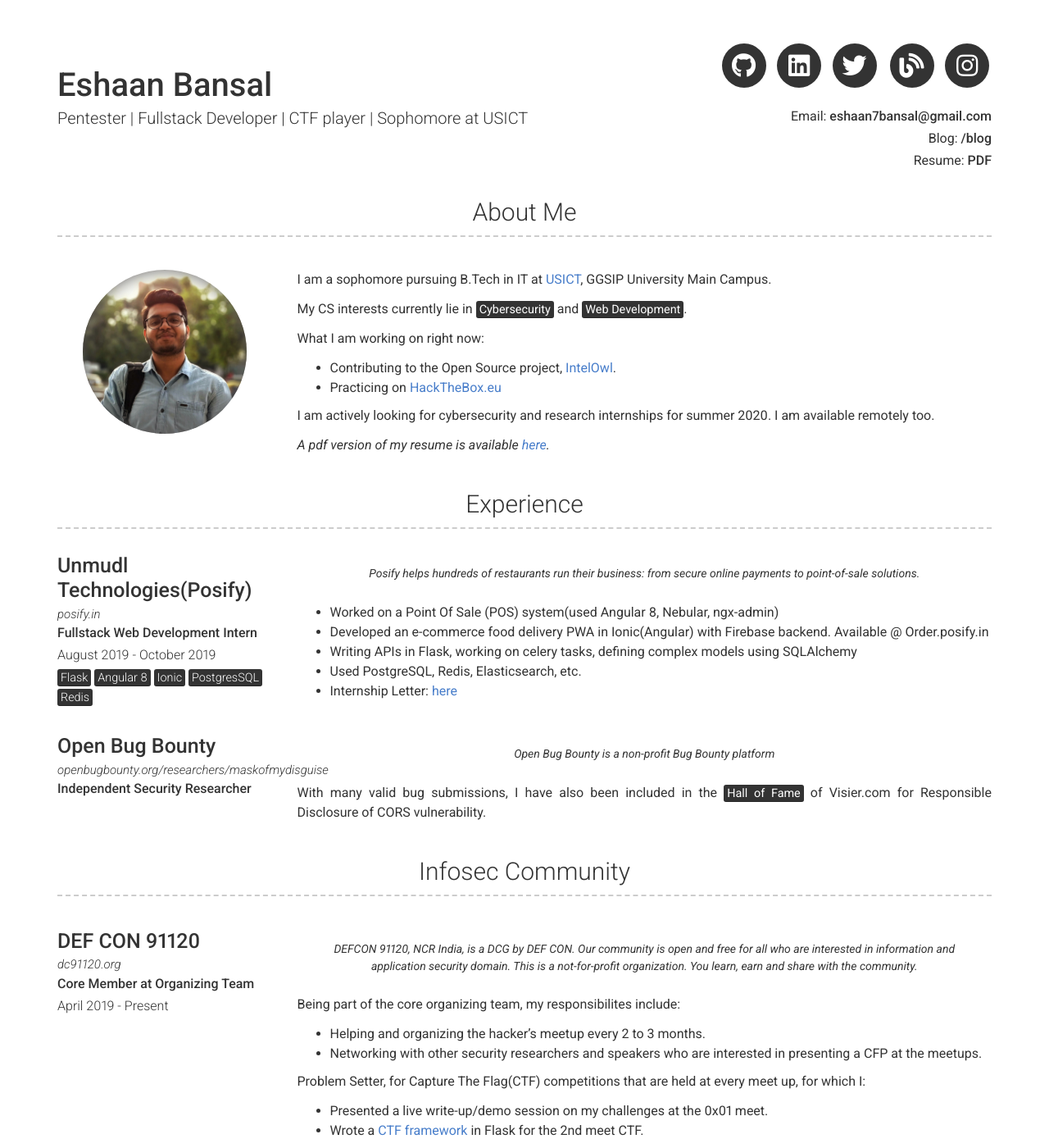
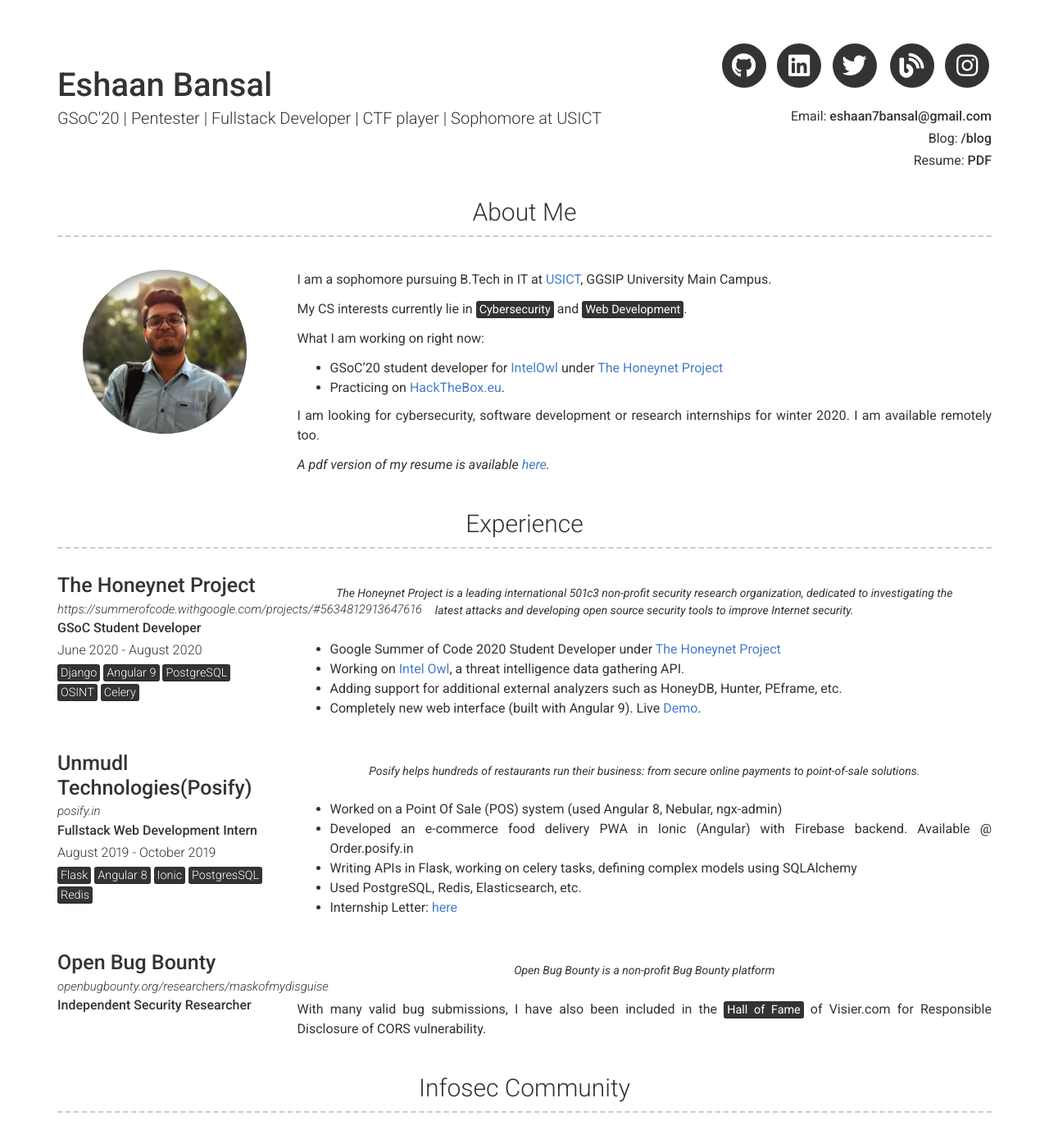
Before and after one commit to eshaan7/eshaan7.github.io, a Jekyll site: the page built from index.md, in a window 1280 px wide and 1400 px high. Shown: the whole window at 82% size. Built offline with Jekyll 4.4.1, drawn with Linux system fonts in a browser that asks for light colours; nearby versions of some CDN libraries.

Commit message:
gsoc experience added

```diff
--- a/_config.yml
+++ b/_config.yml
@@ -4,7 +4,7 @@
 
 # Personal info
 name: Eshaan Bansal
-title: Pentester | Fullstack Developer | CTF player | Sophomore at USICT
+title: GSoC'20 | Pentester | Fullstack Developer | CTF player | Sophomore at USICT
 email: eshaan7bansal@gmail.com
 resume: https://drive.google.com/file/d/1BLJXR_rFFLP7wobE-Fog363JcbH5uttQ/view
 website: https://eshaan7.github.io/
@@ -27,10 +27,11 @@
   My CS interests currently lie in <mark>Cybersecurity</mark> and <mark>Web Development</mark>.
 
   What I am working on right now:
-  - Contributing to the Open Source project, <a href="https://github.com/certego/IntelOwl" target="_blank">IntelOwl</a>.
-  - Practicing on <a href="https://www.hackthebox.eu/profile/256874" target="_blank">HackTheBox.eu</a>
+  - GSoC'20 student developer for <a href="https://github.com/certego/IntelOwl" target="_blank">IntelOwl</a>
+  under <a href="https://www.honeynet.org/" target="_blank" >The Honeynet Project</a>
+  - Practicing on <a href="https://www.hackthebox.eu/profile/256874" target="_blank">HackTheBox.eu</a>.
 
-  I am actively looking for cybersecurity and research internships for summer 2020. I am available remotely too.
+  I am looking for cybersecurity, software development or research internships for winter 2020. I am available remotely too.
 
   _A pdf version of my resume is available <a href="https://drive.google.com/file/d/1BLJXR_rFFLP7wobE-Fog363JcbH5uttQ/view" target="_blank" >here</a>._
 
--- a/_data/experience.yml
+++ b/_data/experience.yml
@@ -1,4 +1,24 @@
 # Experience template
+
+- layout: left
+  company: The Honeynet Project
+  link: https://summerofcode.withgoogle.com/projects/#5634812913647616
+  job_title: GSoC Student Developer
+  dates: June 2020 - August 2020
+  quote: >
+    The Honeynet Project is a leading international 501c3 non-profit security research organization,
+    dedicated to investigating the latest attacks and developing open source security tools to improve Internet security.
+  description: | # this will include new lines to allow paragraph
+    - Google Summer of Code 2020 Student Developer under <a href="https://www.honeynet.org/" target="_blank" >The Honeynet Project</a>
+    - Working on <a href="https://github.com/certego/intelowl" target="_blank" >Intel Owl</a>, a threat intelligence data gathering API.
+    - Adding support for additional external analyzers such as HoneyDB, Hunter, PEframe, etc.
+    - Completely new web interface (built with Angular 9). Live <a target="_blank" href="https://intelowlclient.firebaseapp.com/">Demo</a>.
+  tags: <mark>Django</mark>
+        <mark>Angular 9</mark>
+        <mark>PostgreSQL</mark>
+        <mark>OSINT</mark>
+        <mark>Celery</mark>
+
 
 - layout: left
   company: Unmudl Technologies(Posify)
@@ -8,8 +28,8 @@
   quote: >
    Posify helps hundreds of restaurants run their business: from secure online payments to point-of-sale solutions.
   description: | # this will include new lines to allow paragraph
-    - Worked on a Point Of Sale (POS) system(used Angular 8, Nebular, ngx-admin)
-    - Developed an e-commerce food delivery PWA in Ionic(Angular) with Firebase backend. Available @ Order.posify.in
+    - Worked on a Point Of Sale (POS) system (used Angular 8, Nebular, ngx-admin)
+    - Developed an e-commerce food delivery PWA in Ionic (Angular) with Firebase backend. Available @ Order.posify.in
     - Writing APIs in Flask, working on celery tasks, defining complex models using SQLAlchemy
     - Used PostgreSQL, Redis, Elasticsearch, etc.
     - Internship Letter: <a href="https://drive.google.com/open?id=1Ms9CzYmaee0I0Qp3JLOsC3m8-mz97JCO" target="_blank">here</a>
```
Also changed, not shown: Gemfile.lock, _data/achievements.yml (line endings or trailing spaces).
